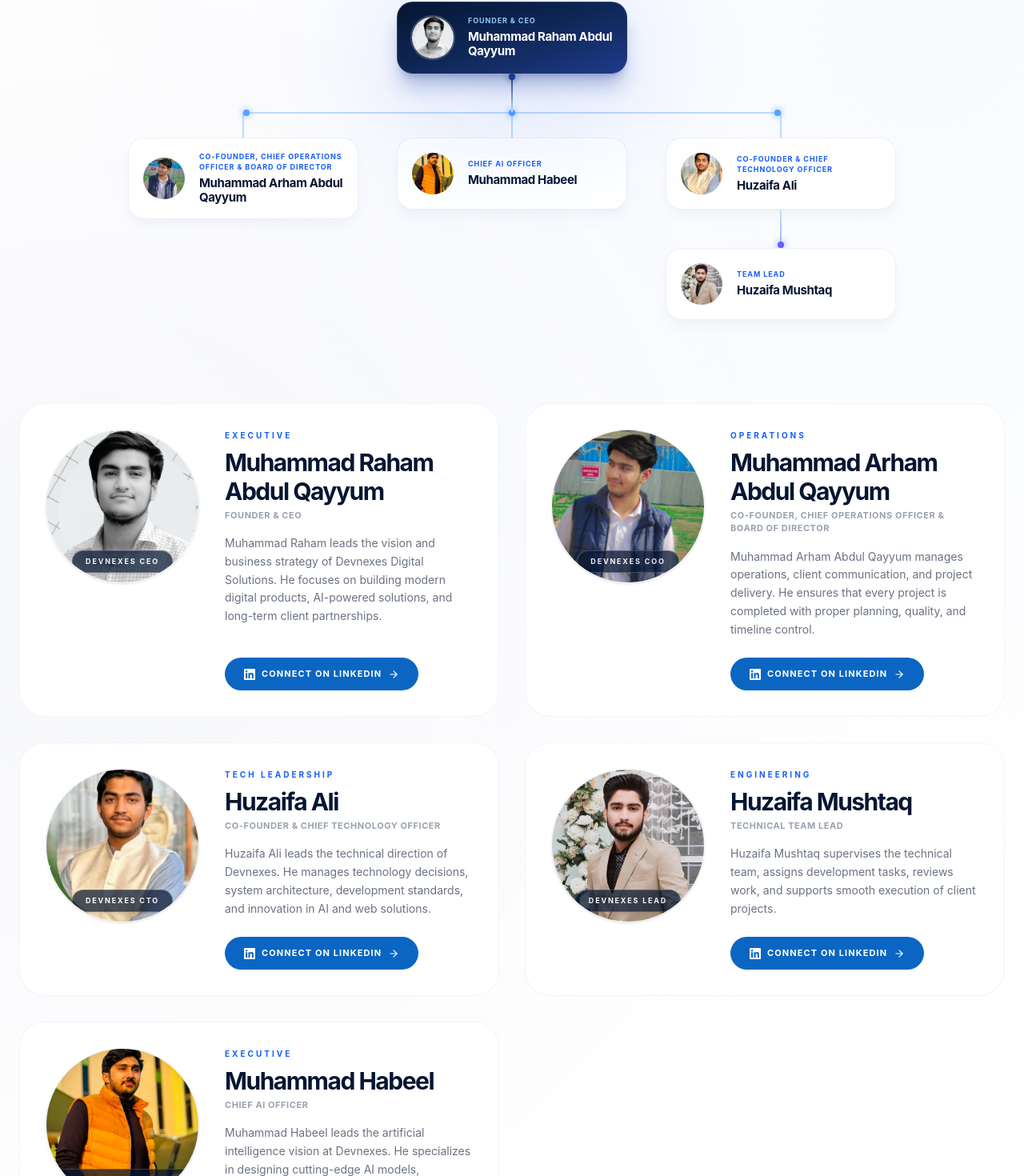
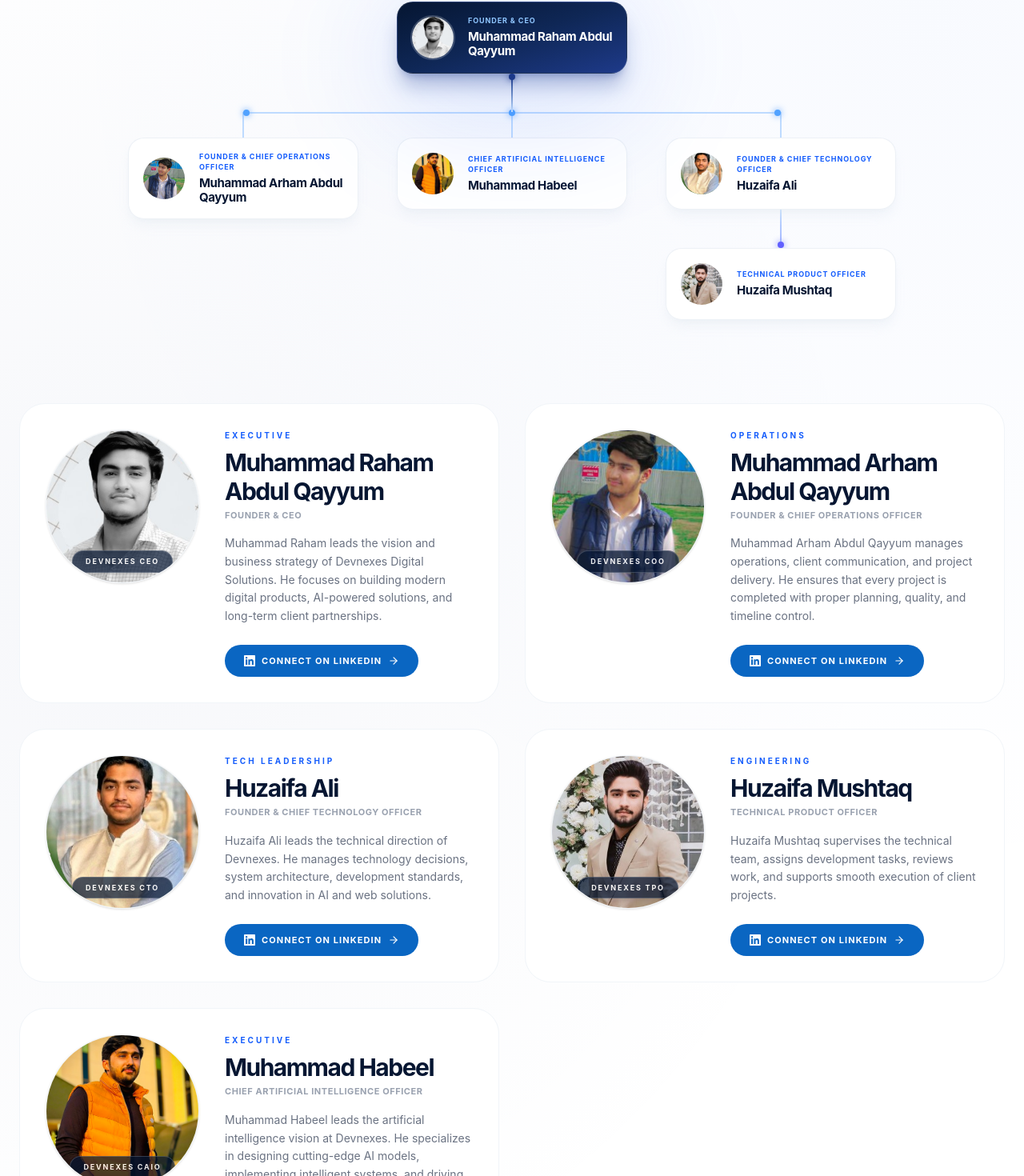
Before and after one commit to sultanraham/Devnexes, a React (Vite) app: page /about in a window 1280 px wide. Shown: the part 2547-4017 px from the top of the page at 80% size. Built offline with nearby package versions, Linux system fonts and the light colour scheme; no server answers.

Commit message:
Update team roles in About page to match index.html

```diff
--- a/src/components/AboutPage.jsx
+++ b/src/components/AboutPage.jsx
@@ -49,7 +49,8 @@ const TeamCard = ({ member, index }) => {
               member.role.includes('CEO') ? 'CEO' :
               member.role.includes('Operations') ? 'COO' :
               member.role.includes('Technology') ? 'CTO' :
-              member.role.includes('Lead') ? 'Lead' : member.role
+              member.role.includes('Product') ? 'TPO' :
+              member.role.includes('Artificial Intelligence') ? 'CAIO' : member.role
             }
           </span>
         </div>
@@ -108,7 +109,7 @@ const OrganizationChart = () => {
           </div>
           <div className="text-left flex-1">
             <p className={`text-[9px] font-bold uppercase tracking-widest mb-1 ${gradient ? 'text-blue-300' : 'text-blue-600'}`}>
-              {member.role.includes('—') ? member.role.split('—')[1].trim() : (member.role.includes('CEO') ? 'Founder & CEO' : (member.role.includes('Lead') ? 'Team Lead' : member.role))}
+              {member.role.includes('—') ? member.role.split('—')[1].trim() : (member.role.includes('CEO') ? 'Founder & CEO' : member.role)}
             </p>
             <h4 className={`font-bold text-[15px] tracking-tight leading-tight ${gradient ? 'text-white' : 'text-[#061632]'}`}>
               {member.name}
--- a/src/data/team.js
+++ b/src/data/team.js
@@ -15,7 +15,7 @@ export const team = [
   },
   {
     name: 'Muhammad Arham Abdul Qayyum',
-    role: 'Co-Founder, Chief Operations Officer & Board of Director',
+    role: 'Founder & Chief Operations Officer',
     dept: 'Operations',
     bio: 'Muhammad Arham Abdul Qayyum manages operations, client communication, and project delivery. He ensures that every project is completed with proper planning, quality, and timeline control.',
     photo: '/images/team/muhammad-arham-coo-devnexes-digital-solutions.png',
@@ -29,7 +29,7 @@ export const team = [
   },
   {
     name: 'Huzaifa Ali',
-    role: 'Co-Founder & Chief Technology Officer',
+    role: 'Founder & Chief Technology Officer',
     dept: 'Tech Leadership',
     bio: 'Huzaifa Ali leads the technical direction of Devnexes. He manages technology decisions, system architecture, development standards, and innovation in AI and web solutions.',
     photo: '/images/team/huzaifa-ali-cto-devnexes-digital-solutions.png',
@@ -43,7 +43,7 @@ export const team = [
   },
   {
     name: 'Huzaifa Mushtaq',
-    role: 'Technical Team Lead',
+    role: 'Technical Product Officer',
     dept: 'Engineering',
     bio: 'Huzaifa Mushtaq supervises the technical team, assigns development tasks, reviews work, and supports smooth execution of client projects.',
     photo: '/images/team/huzaifa-mushtaq-technical-team-lead-devnexes.png',
@@ -57,7 +57,7 @@ export const team = [
   },
   {
     name: 'Muhammad Habeel',
-    role: 'Chief AI Officer',
+    role: 'Chief Artificial Intelligence Officer',
     dept: 'Executive',
     bio: 'Muhammad Habeel leads the artificial intelligence vision at Devnexes. He specializes in designing cutting-edge AI models, implementing intelligent systems, and driving innovation to solve complex business challenges.',
     photo: '/images/team/habeel.jpeg',
```
